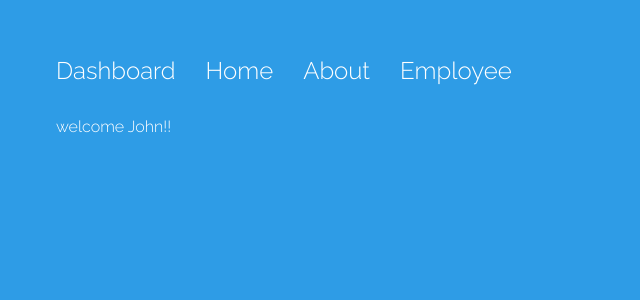
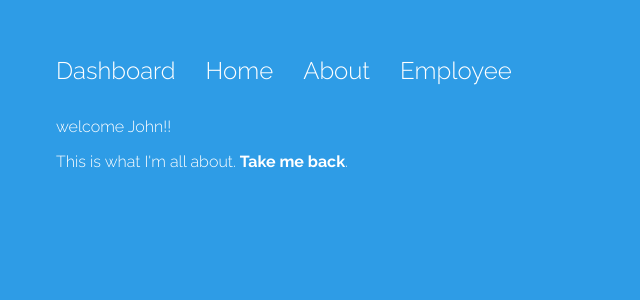
Before and after one commit to nitheeshmashraf/ngx-dash, an Angular app: page /employee/John in a window 1280 px wide. Shown: the top 300 px of the page, without its empty margins (0-640 px from the left). Built offline with nearby package versions, Linux system fonts and the light colour scheme.

Commit message:
till routes in components

```diff
--- a/src/app/employee/employee.component.html
+++ b/src/app/employee/employee.component.html
@@ -1,3 +1,7 @@
 <p>
  welcome {{empName}}!!
 </p>
+
+<p>
+  This is what I'm all about. <a href="" (click)="sendMeHome()"><strong>Take me back</strong></a>.
+</p>
--- a/src/app/employee/employee.component.ts
+++ b/src/app/employee/employee.component.ts
@@ -1,5 +1,6 @@
 import { Component, OnInit } from '@angular/core';
 import { ActivatedRoute } from '@angular/router';
+import { Router } from '@angular/router';
 
 @Component({
   selector: 'app-employee',
@@ -9,11 +10,15 @@ import { ActivatedRoute } from '@angular/router';
 export class EmployeeComponent implements OnInit {
 
 	empName:string;
-  constructor(private route: ActivatedRoute) {
+  constructor(private route: ActivatedRoute, private router: Router) {
     this.route.params.subscribe(res => this.empName=res.name);
   }
 
   ngOnInit() {
   }
 
+  sendMeHome() {
+    this.router.navigate(['']);
+  }
+
 }
```
